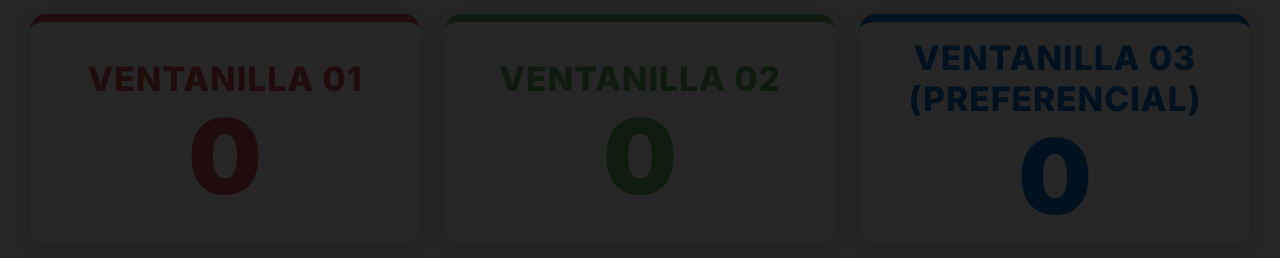
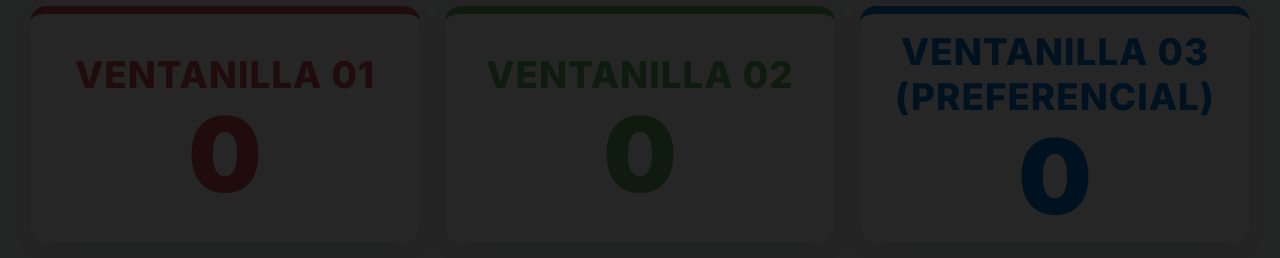
Before and after one commit to Arloi1/sistema-turnos-gore, a Flask app: page /pantalla in a window 1280 px wide. Shown: the part 542-800 px from the top of the page. Run offline with Flask 3, Linux system fonts and the light colour scheme.

Commit message:
Adjust title size and fix formatting in pantalla.html
Updated the title size in the HTML template and fixed some formatting issues.

```diff
--- a/templates/pantalla.html
+++ b/templates/pantalla.html
@@ -103,7 +103,7 @@
         .ventanilla.v3 { border-top: 8px solid var(--azul-ventanilla); }
 
         .titulo {
-            font-size: 2.1rem; /* Letras de los encabezados de ventanilla más grandes */
+            font-size: 2.3rem; /* Letras de los encabezados de ventanilla más grandes */
             font-weight: 800;
             letter-spacing: 1px;
             margin-bottom: 5px;
```
